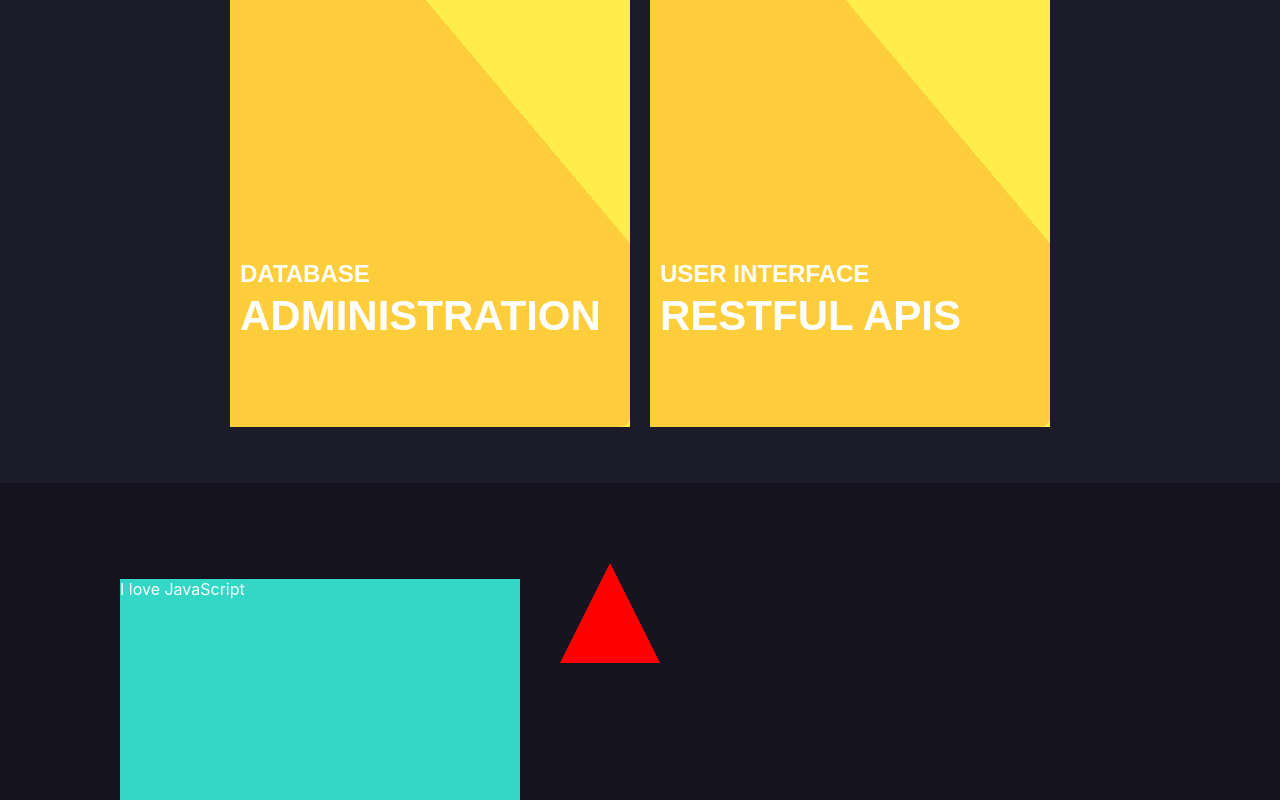
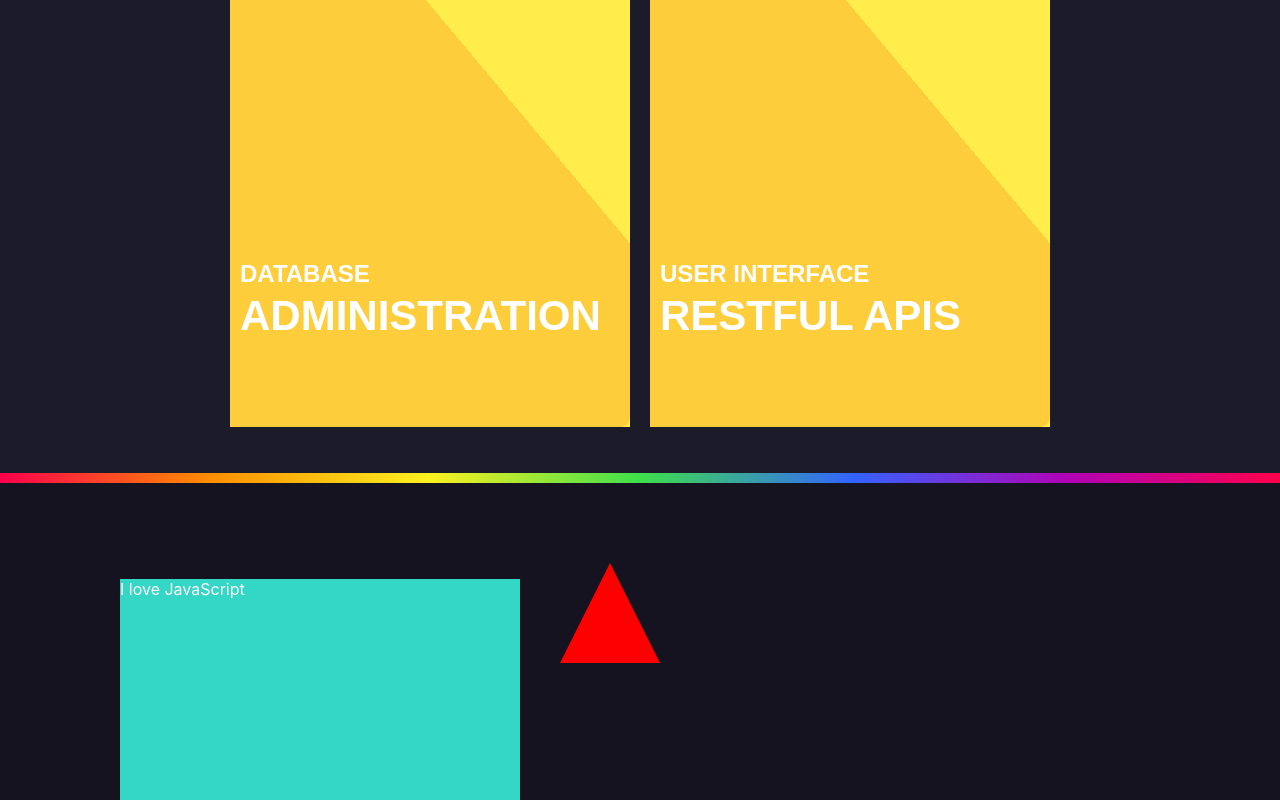
Before and after one commit to zep1994/thomas-matlock, a Next.js app in the folder frontend/: page / in a window 1280 px wide. Shown: the part 1917-2717 px from the top of the page. Built offline with nearby package versions, Linux system fonts and the light colour scheme.

Commit message:
Add borders

```diff
--- a/frontend/styles/Home.module.css
+++ b/frontend/styles/Home.module.css
@@ -371,6 +371,60 @@
   rgba(101,153,226,1) 89%,
   rgba(97,194,228,1) 89%,
   rgba(97,194,228,1) 100% */
+  #fd004c,
+  #fe9000,
+  #fff020,
+  #3edf4b,
+  #3363ff,
+  #b102b7,
+  #fd004c
+  );
+  content: "";
+  position: absolute;
+  left: 0px;
+  right: 0px;
+  bottom: 0px;
+  height: 10px;
+}
+
+.section2:after {
+  background: linear-gradient(to right,
+  #fd004c,
+  #fe9000,
+  #fff020,
+  #3edf4b,
+  #3363ff,
+  #b102b7,
+  #fd004c
+  );
+  content: "";
+  position: absolute;
+  left: 0px;
+  right: 0px;
+  bottom: 0px;
+  height: 10px;
+}
+
+.section3:after {
+  background: linear-gradient(to right,
+  #fd004c,
+  #fe9000,
+  #fff020,
+  #3edf4b,
+  #3363ff,
+  #b102b7,
+  #fd004c
+  );
+  content: "";
+  position: absolute;
+  left: 0px;
+  right: 0px;
+  bottom: 0px;
+  height: 10px;
+}
+
+.section4:after {
+  background: linear-gradient(to right,
   #fd004c,
   #fe9000,
   #fff020,
```
